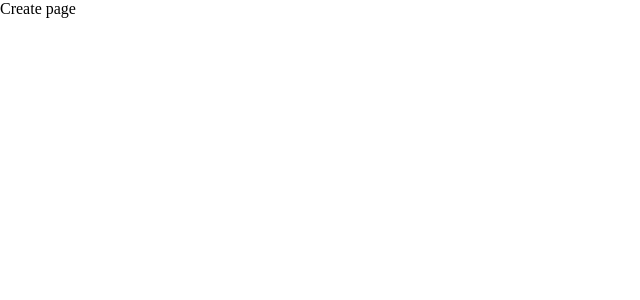
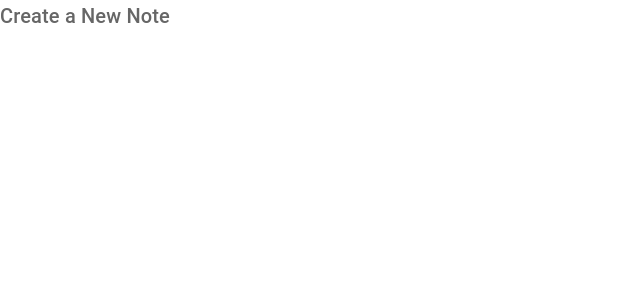
Before and after one commit to joyun25/material_ui, a React (Create React App) app: page /create in a window 1280 px wide. Shown: the top 300 px of the page, without its empty margins (0-640 px from the left). Built offline with nearby package versions, Linux system fonts and the light colour scheme.

Commit message:
add Typography

```diff
--- a/src/pages/Create.js
+++ b/src/pages/Create.js
@@ -1,9 +1,17 @@
 import React from 'react'
+import { Typography } from '@mui/material'
 
 export default function Create() {
   return (
     <div>
-      Create page
+      <Typography
+        variant="h6"
+        component="h2"
+        color="textSecondary"
+        gutterBottom
+      >
+        Create a New Note
+      </Typography>
     </div>
   )
 }
```
